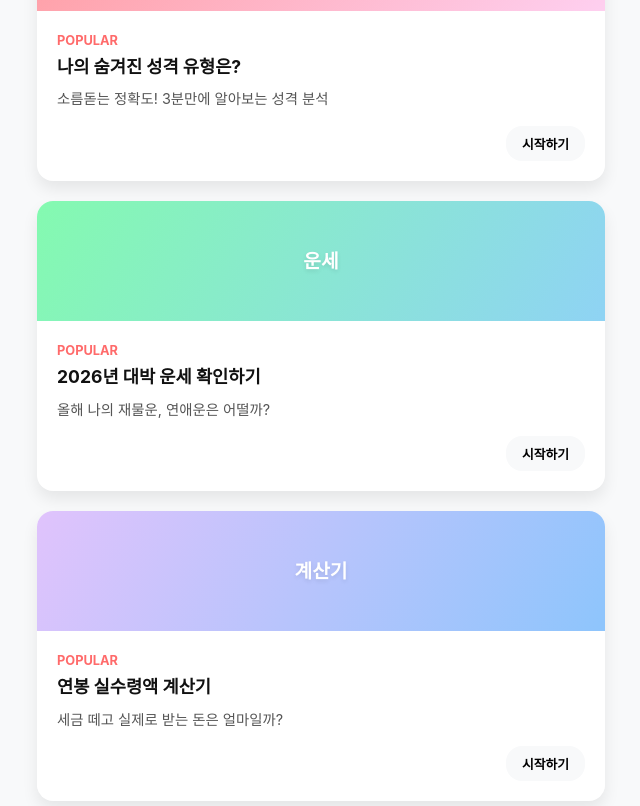
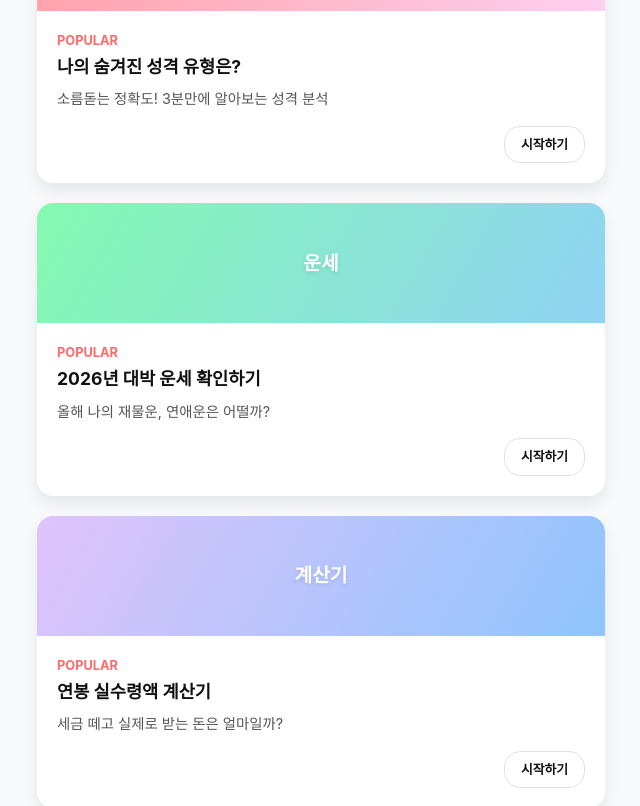
Before and after one commit to taepoong-1/mymelodie, a Next.js app: page / in a window 1280 px wide. Shown: the part 800-1606 px from the top of the page, without its empty margins (319-959 px from the left). Built offline with nearby package versions, Linux system fonts and the light colour scheme.

Commit message:
Fix popular feature links

```diff
--- a/src/app/page.tsx
+++ b/src/app/page.tsx
@@ -106,18 +106,21 @@ export default function Home() {
           }}
         >
           <FeatureCard
+            href="/tests/fruit-personality"
             title="나의 숨겨진 성격 유형은?"
             desc="소름돋는 정확도! 3분만에 알아보는 성격 분석"
             tag="성격"
             bg="linear-gradient(135deg, #FF9A9E 0%, #FECFEF 99%, #FECFEF 100%)"
           />
           <FeatureCard
+            href="/fortune"
             title="2026년 대박 운세 확인하기"
             desc="올해 나의 재물운, 연애운은 어떨까?"
             tag="운세"
             bg="linear-gradient(120deg, #84fab0 0%, #8fd3f4 100%)"
           />
           <FeatureCard
+            href="/calculator/salary"
             title="연봉 실수령액 계산기"
             desc="세금 떼고 실제로 받는 돈은 얼마일까?"
             tag="계산기"
@@ -175,24 +178,30 @@ function CategoryCard({
 }
 
 function FeatureCard({
+  href,
   title,
   desc,
   tag,
   bg,
 }: {
+  href: string;
   title: string;
   desc: string;
   tag: string;
   bg: string;
 }) {
   return (
-    <div
+    <Link
+      href={href}
       className="card"
       style={{
         padding: 0,
         overflow: "hidden",
         display: "flex",
         flexDirection: "column",
+        transition: "transform 0.2s, box-shadow 0.2s",
+        textDecoration: "none",
+        color: "inherit",
       }}
     >
       <div
@@ -235,18 +244,20 @@ function FeatureCard({
             justifyContent: "flex-end",
           }}
         >
-          <button
+          <span
             className="btn"
             style={{
               padding: "8px 16px",
               fontSize: "0.8rem",
-              background: "var(--background)",
+              background: "transparent",
+              border: "1px solid var(--border)",
+              color: "var(--text-main)",
             }}
           >
             시작하기
-          </button>
+          </span>
         </div>
       </div>
-    </div>
+    </Link>
   );
 }
```
